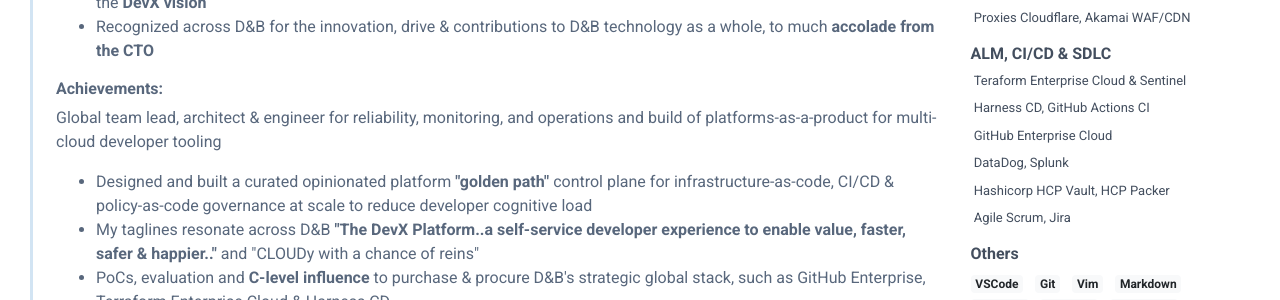
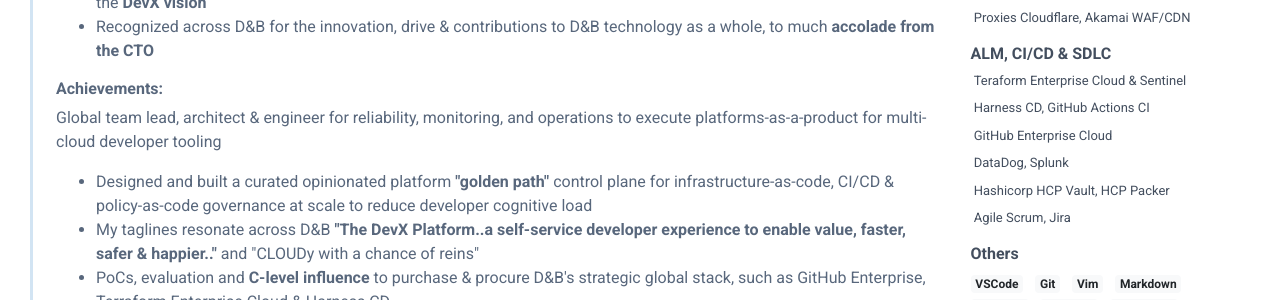
Before and after one commit to Hamy200/resume, a Jekyll site: the page built from index.markdown, in a window 1280 px wide and 900 px high, scrolled down 423 px. Shown: the part 152-452 px from the top of the window. Built offline with Jekyll 4.4.1, drawn with Linux system fonts in a browser that asks for light colours; nearby versions of some CDN libraries.

Commit message:
Update data.yml

```diff
--- a/_data/data.yml
+++ b/_data/data.yml
@@ -48,7 +48,7 @@ experiences:
         - Recognized across D&B for the innovation, drive & contributions to D&B technology as a whole, to much <b>accolade from the CTO</b>
     achievements:
       desc: |
-        Global team lead, architect & engineer for reliability, monitoring, and operations and build of platforms-as-a-product for multi-cloud developer tooling
+        Global team lead, architect & engineer for reliability, monitoring, and operations to execute platforms-as-a-product for multi-cloud developer tooling
       highlights:
         - Designed and built a curated opinionated platform <b>"golden path"</b> control plane for infrastructure-as-code, CI/CD & policy-as-code governance at scale to reduce developer cognitive load
         - My taglines resonate across D&B <b>"The DevX Platform..a self-service developer experience to enable value, faster, safer & happier.."</b> and "CLOUDy with a chance of reins"
```
